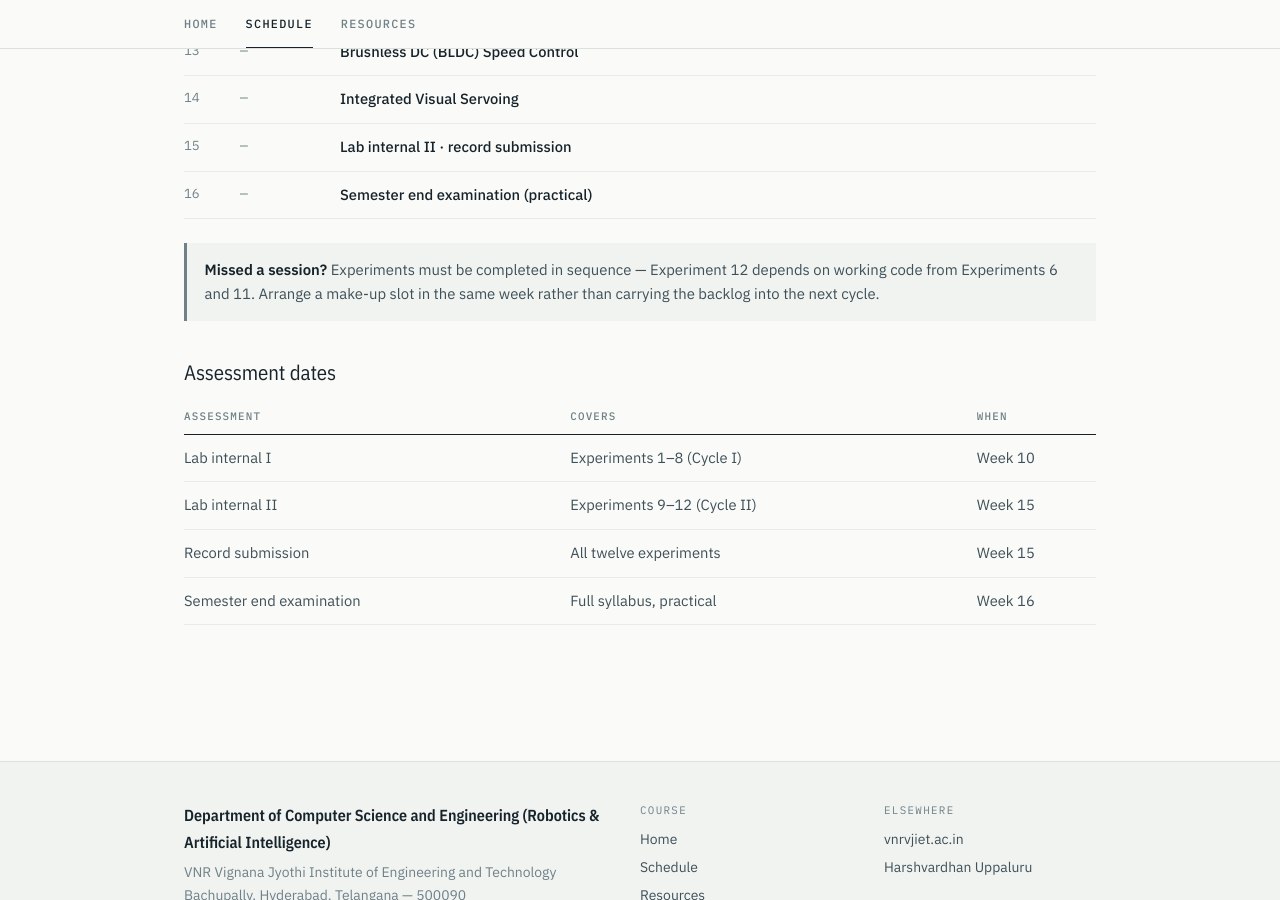
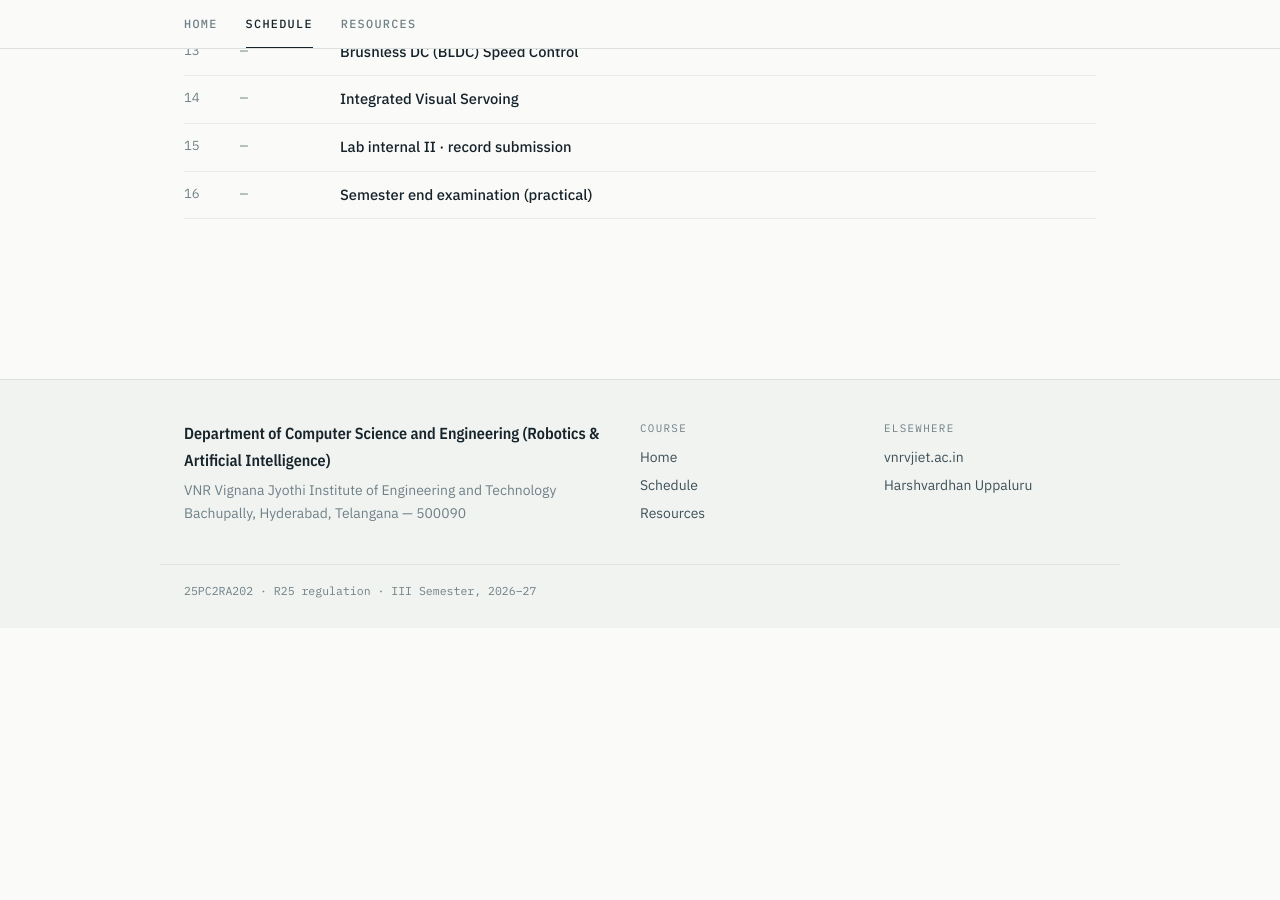
Before and after one commit to uhvardhan/sensors-actuators-lab, a Jekyll site: the page built from schedule.md, in a window 1280 px wide and 900 px high, scrolled down 790 px. Built offline with Jekyll 4.4.1, drawn with Linux system fonts in a browser that asks for light colours; after the commit the page ends 1418 px from its top, so only the background shows below that.

Commit message:
Cut the Schedule page down to the weekly table
Drop the "Missed a session?" note and the Assessment dates table. The
page is now the Week / Date / Session table and nothing else.

Co-Authored-By: Claude Opus 5 <noreply@anthropic.com>
Claude-Session: https://claude.ai/code/session_019icvzhAgnNWJ32j6aSJQQF

```diff
--- a/schedule.md
+++ b/schedule.md
@@ -25,18 +25,3 @@ hide_title: true
   </tbody>
 </table>
 </div>
-
-<div class="note" markdown="1">
-**Missed a session?** Experiments must be completed in sequence — Experiment 12 depends on
-working code from Experiments 6 and 11. Arrange a make-up slot in the same week rather than
-carrying the backlog into the next cycle.
-</div>
-
-## Assessment dates
-
-| Assessment | Covers | When |
-| --- | --- | --- |
-| Lab internal I | Experiments 1–8 (Cycle I) | Week 10 |
-| Lab internal II | Experiments 9–12 (Cycle II) | Week 15 |
-| Record submission | All twelve experiments | Week 15 |
-| Semester end examination | Full syllabus, practical | Week 16 |
```
